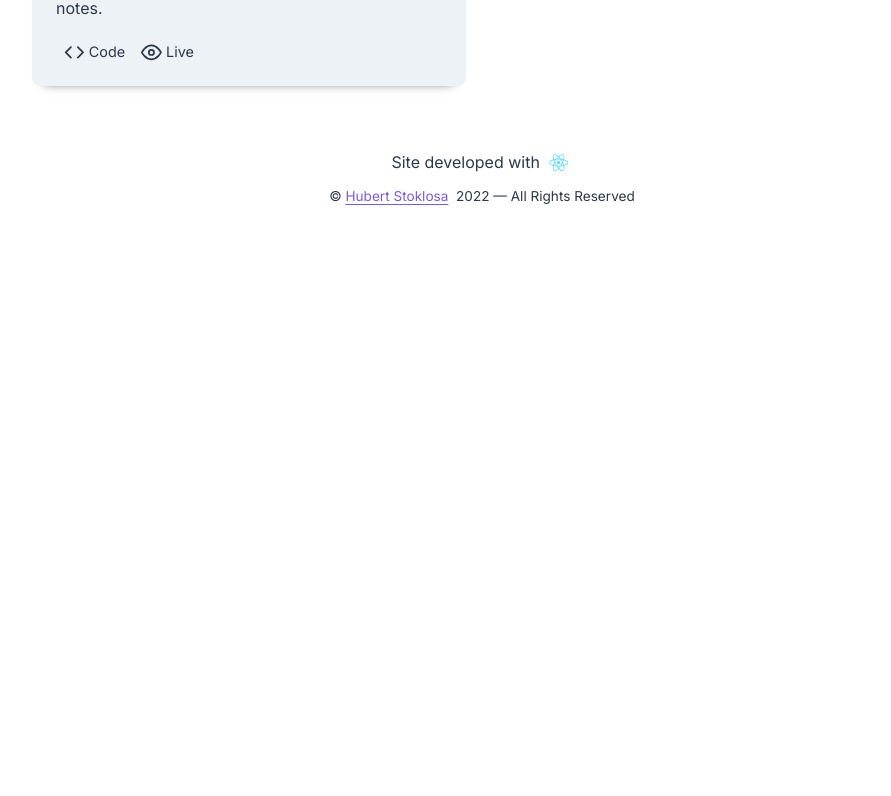
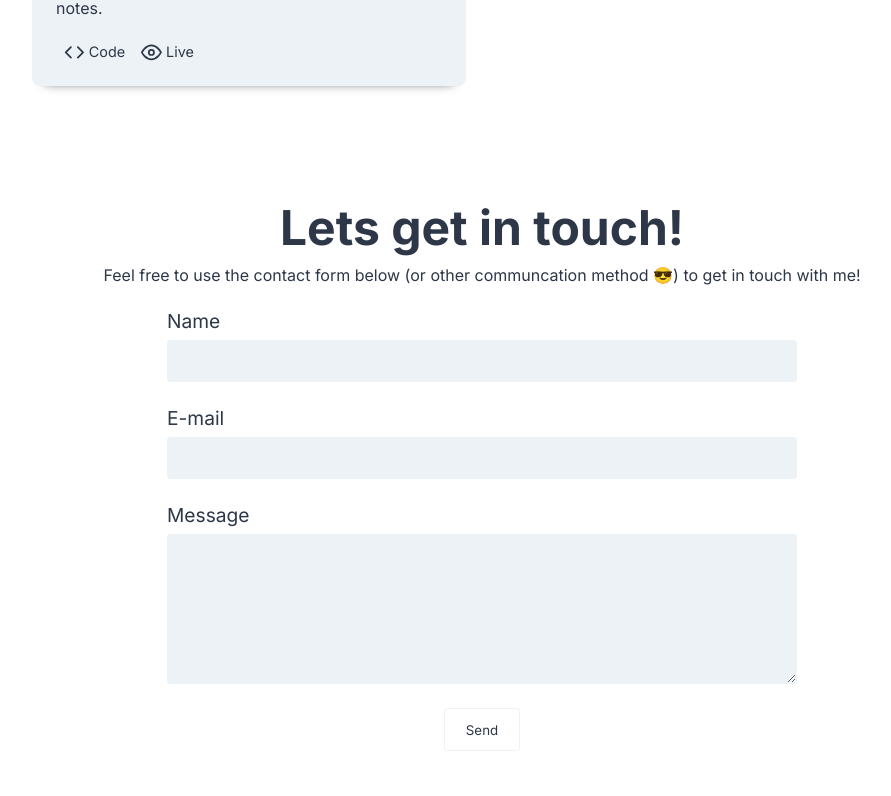
Before and after one commit to imexotic/portfolio-v1, a React (Create React App) app: page / in a window 1280 px wide. Shown: the part 1244-2040 px from the top of the page, without its empty margins (158-1049 px from the left). Before the commit the page ends 1482 px from the top, so only its background shows below. Built offline with nearby package versions, Linux system fonts and the light colour scheme.

Commit message:
Add Contact component (backend needed)

```diff
--- a/src/App.js
+++ b/src/App.js
@@ -7,6 +7,8 @@ import Header from "./components/Header";
 import Footer from "./components/Footer";
 import Hero from "./components/Hero";
 import Projects from "./components/Projects";
+import Contact from "./components/Contact";
+
 import "./styles/App.css";
 
 const App = () => {
@@ -23,6 +25,7 @@ const App = () => {
          <SocialSidebar />
          <Hero />
          <Projects />
+         <Contact />
          <Footer />
       </div>
    );
--- /dev/null
+++ b/src/components/Contact.jsx
@@ -0,0 +1,17 @@
+import "../styles/Contact.css";
+
+import ContactForm from "./Contact/ContactForm";
+
+const Contact = () => {
+   return (
+      <section id="contact-section">
+         <div className="container">
+            <h1 className="title">Lets get in touch!</h1>
+            <p className="description">Feel free to use the contact form below (or other communcation method 😎) to get in touch with me!</p>
+            <ContactForm />
+         </div>
+      </section>
+   );
+};
+
+export default Contact;
--- /dev/null
+++ b/src/components/Contact/ContactForm.jsx
@@ -0,0 +1,21 @@
+const ContactForm = () => {
+   return (
+      <form className="contact-form" action="/xxx.xxx" method="post">
+         <div className="form-section">
+            <label htmlFor="name-input">Name</label>
+            <input type="text" id="name-input" />
+         </div>
+         <div className="form-section">
+            <label htmlFor="email-input">E-mail</label>
+            <input type="email" id="email-input" />
+         </div>
+         <div className="form-section">
+            <label htmlFor="message-input">Message</label>
+            <textarea type="text" id="message-input" />
+         </div>
+         <input className="form-submit" type="submit" value="Send" />
+      </form>
+   );
+};
+
+export default ContactForm;
--- a/src/styles/App.css
+++ b/src/styles/App.css
@@ -34,7 +34,8 @@ body {
    background-color: var(--background);
 }
 
-button {
+button,
+input[type="submit"] {
    background: 0;
    outline: 0;
    border: 0;
--- /dev/null
+++ b/src/styles/Contact.css
@@ -0,0 +1,81 @@
+#contact-section {
+   background-color: var(--background);
+   min-height: 75vh;
+   padding: 5rem 0;
+}
+
+#contact-section .container {
+   display: flex;
+   flex-direction: column;
+   justify-content: center;
+   align-items: center;
+}
+
+#contact-section .title {
+   font-size: 3rem;
+   text-align: center;
+}
+
+#contact-section .description {
+   margin: 0.5rem 0 1.5rem 0;
+   text-align: center;
+   min-width: 70%;
+}
+
+.contact-form {
+   width: 50%;
+   min-width: 70%;
+   display: flex;
+   flex-direction: column;
+   place-items: center;
+}
+
+.contact-form .form-section {
+   display: flex;
+   flex-direction: column;
+   width: 100%;
+   margin-bottom: 1.5rem;
+}
+
+.form-section label {
+   margin-bottom: 0.4rem;
+   font-size: 1.2rem;
+   color: var(--primary-color);
+}
+
+.form-section textarea {
+   height: 150px;
+}
+
+.form-section input,
+.form-section textarea {
+   width: 100%;
+   border: 1px solid var(--hover);
+   border-radius: 0.2rem;
+   padding: 0.8rem 1.2rem;
+   transition: border 0.2s ease-in-out;
+   background-color: var(--card);
+}
+
+.form-section input:focus,
+.form-section textarea:focus {
+   outline: none !important;
+   border: 1px solid var(--secondary-color);
+}
+
+.form-section #message-input {
+   resize: vertical;
+}
+
+.contact-form .form-submit {
+   padding: 0.8rem 1.3rem;
+   color: var(--primary-color);
+   border: 1px solid var(--card);
+   border-radius: 0.2rem;
+   transition: background-color 0.3s linear;
+}
+
+.contact-form .form-submit:hover {
+   background-color: var(--hover);
+   color: var(--primary-color);
+}
```
